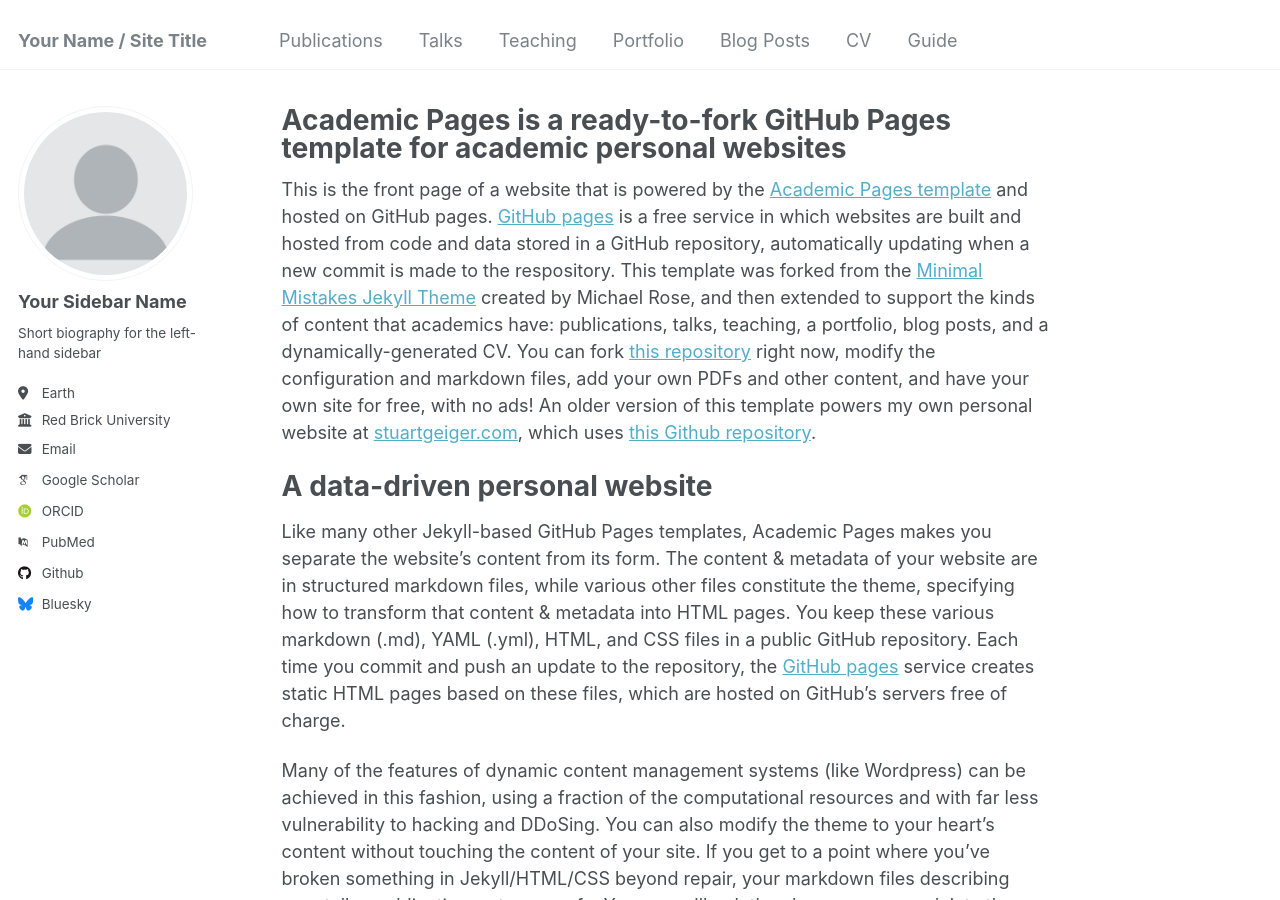
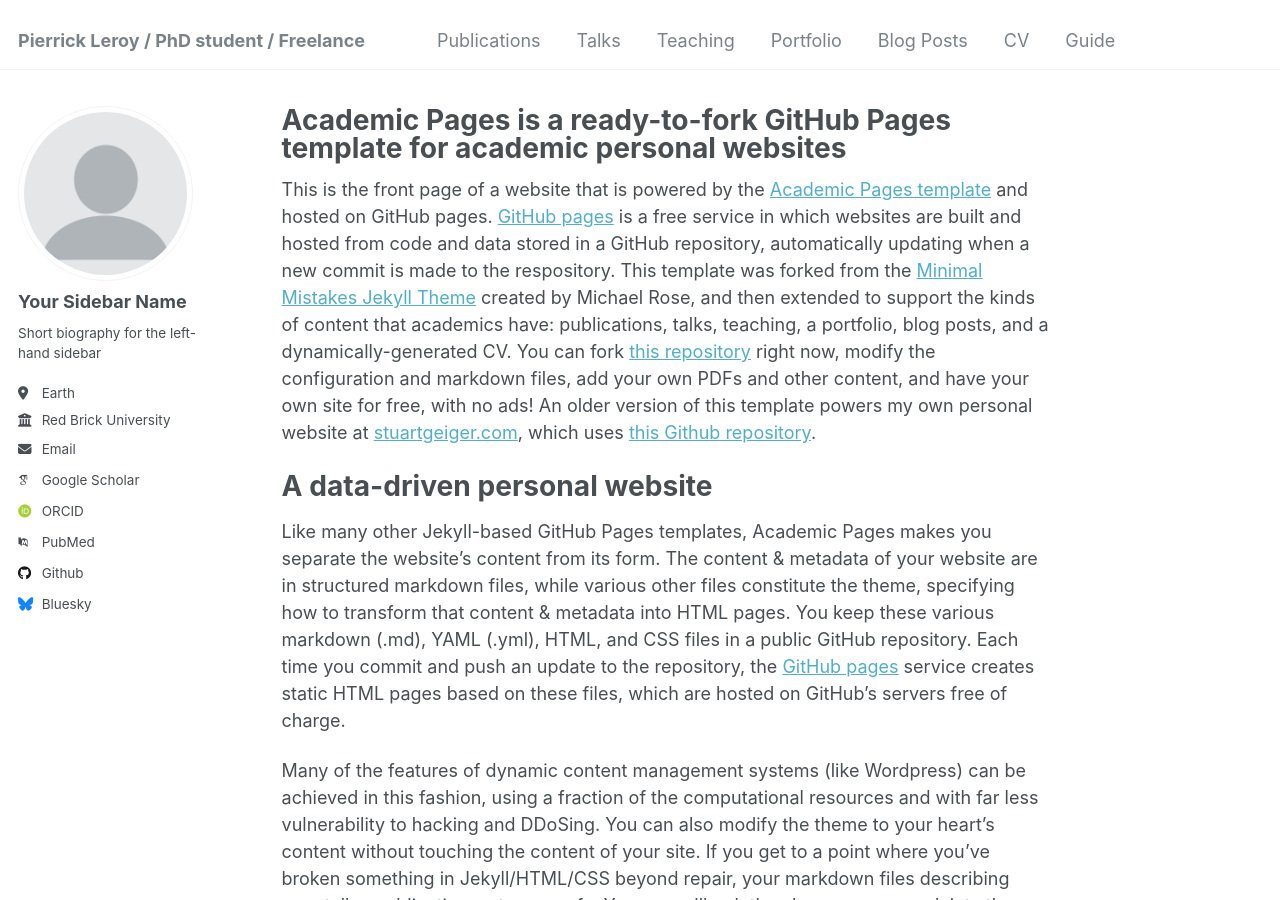
Before and after one commit to PierrickLeroy/pierrickleroy.github.io, a Jekyll site: the page built from _pages/about.md, in a window 1280 px wide and 900 px high. Built offline with Jekyll 4.4.1, drawn with Linux system fonts in a browser that asks for light colours; some web fonts are replaced.

Commit message:
first user commit

```diff
--- a/_config.yml
+++ b/_config.yml
@@ -8,7 +8,7 @@
 
 # Basic Site Settings
 locale                   : "en-US"
-title                    : "Your Name / Site Title"
+title                    : "Pierrick Leroy / PhD student / Freelance"
 title_separator          : "-"
 name                     : &name "Your Name"
 description              : &description "personal description"
```
